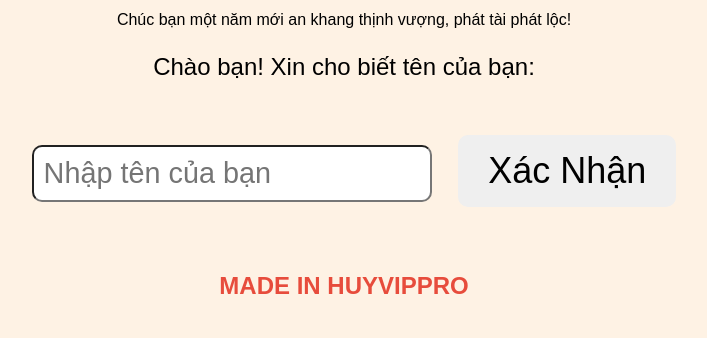
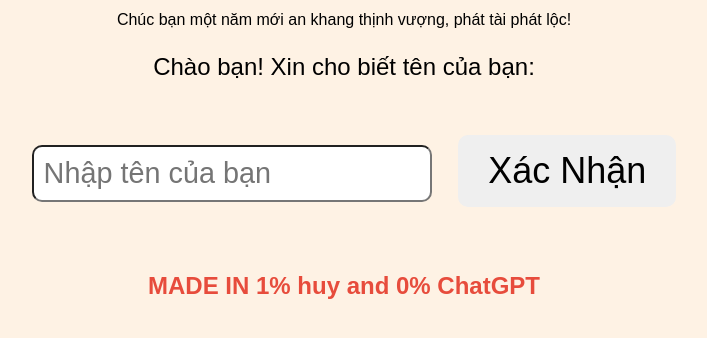
Before and after one commit to ahihaiahihia/ahihaiahihia.github.io, a plain HTML site: page index.html in a window 1280 px wide. Shown: the part 166-504 px from the top of the page, without its empty margins (296-1003 px from the left). Drawn offline with Linux system fonts and the light colour scheme.

Commit message:
Update index.html

```diff
--- a/index.html
+++ b/index.html
@@ -103,7 +103,7 @@
     <div id="thankYouBig">Cảm Ơn Bạn Iu Rất Nhiều!</div>
 
     <div id="madeIn">
-        MADE IN HUYVIPPRO
+        MADE IN 1% huy and 0% ChatGPT
     </div>
 
     <script>
```
